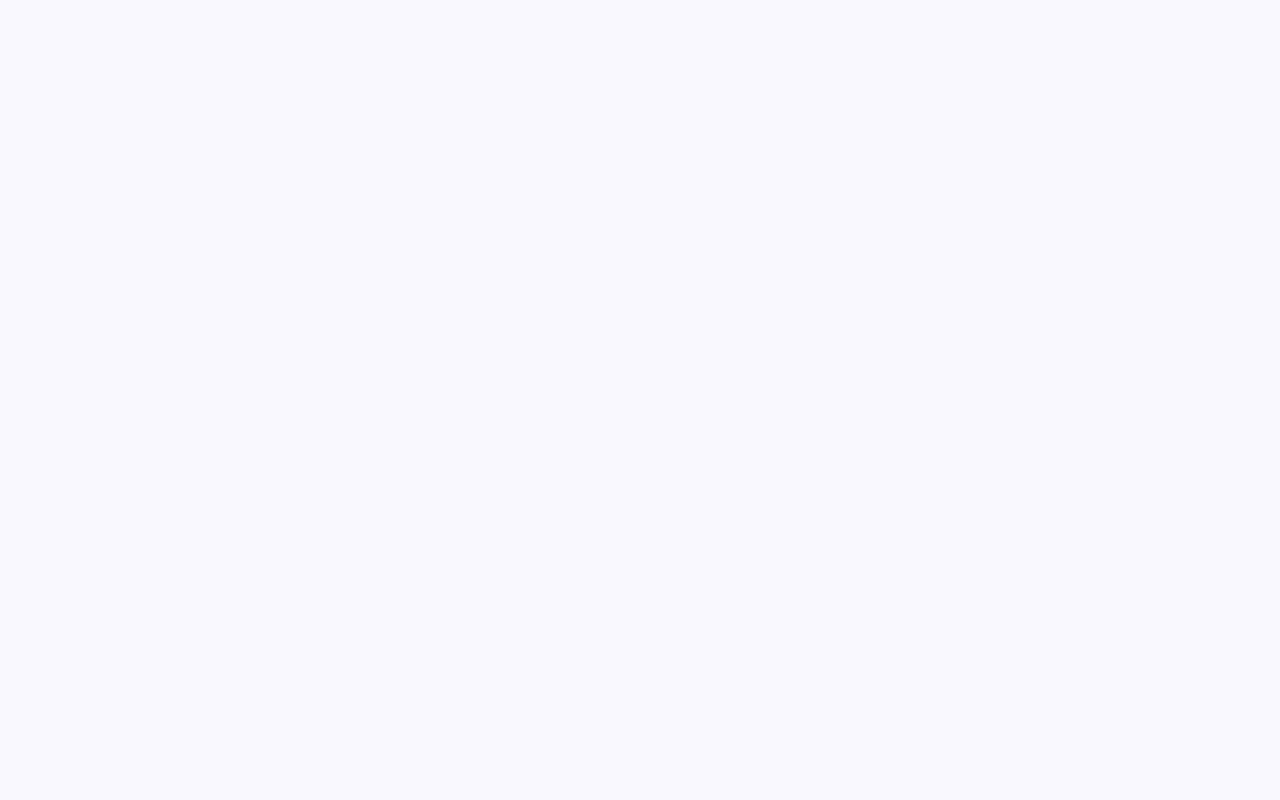
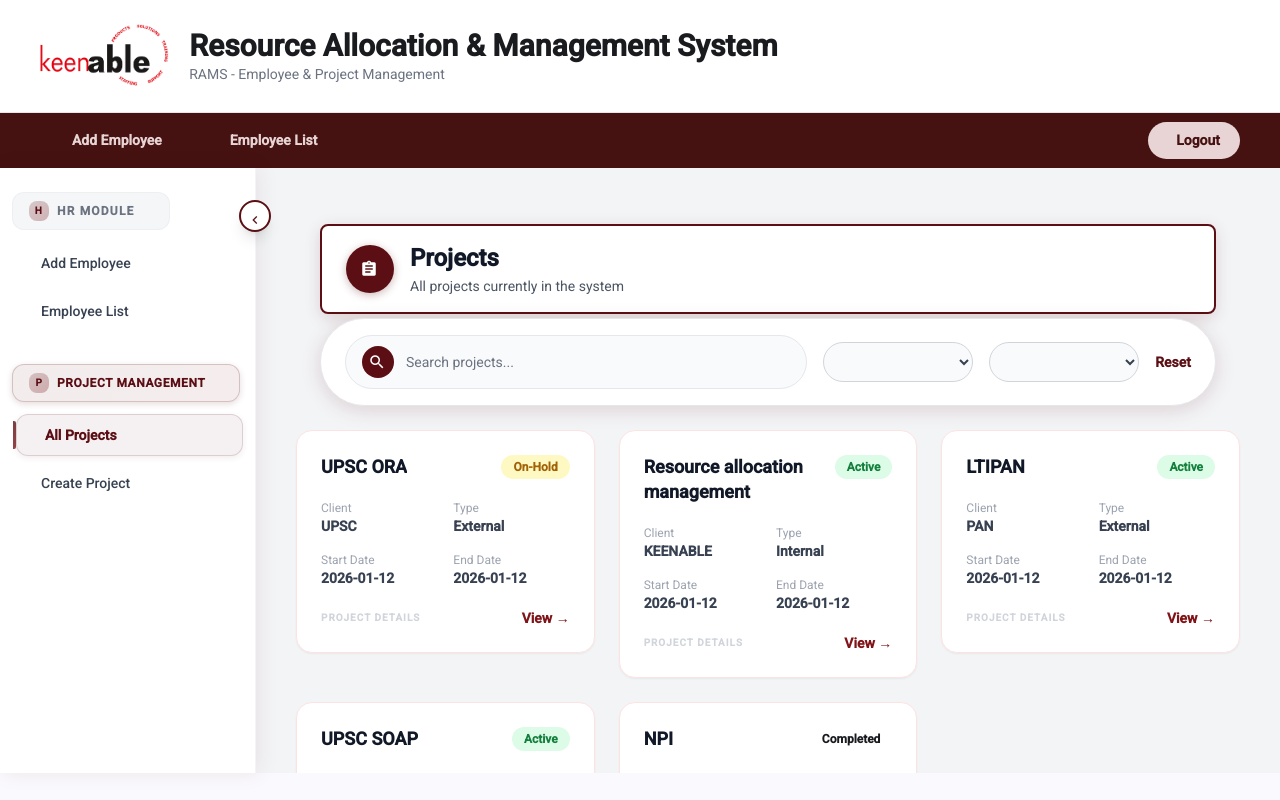
Before and after one commit to rajverma-mono/Human-resource-allocation-management, an Angular app: page /projects/list in a window 1280 px wide. Before the commit this address led to /. Built offline with nearby package versions, Linux system fonts and the light colour scheme; data requests are answered from the project's data file; sample sign-in values are in the browser's storage.

Commit message:
added page for project list

```diff
--- a/src/app/app.routes.ts
+++ b/src/app/app.routes.ts
@@ -7,6 +7,7 @@ import { EmployeeListComponent } from './features/hr/pages/employee-list/employe
 import { EmployeeDetailsComponent } from './features/hr/pages/employee-details/employee-details.component';
 
 import { AddProjectComponent } from './features/projects/project-initiation.form/add-project.component';
+import { ProjectListComponent } from './features/projects/project-list/project-list.component';
 
 import { RoleGuard } from './services/role.guard';
 
@@ -39,13 +40,19 @@ export const routes: Routes = [
         data: { roles: ['hr','admin'] }
       },
 
+      /* ================= PROJECT MODULE ================= */
+      {
+        path: 'projects/list',
+        component: ProjectListComponent,
+        canActivate: [RoleGuard],
+        data: { roles: ['pm', 'admin'] }
+      },
       {
         path: 'projects/add',
         component: AddProjectComponent,
         canActivate: [RoleGuard],
-        data: { roles: ['hr', 'admin'] }
+        data: { roles: ['pm', 'admin'] }
       }
-
     ]
   }
 ];
--- /dev/null
+++ b/src/app/atoms/atom-project-card/atom-project-card.component.html
@@ -0,0 +1,63 @@
+<div class="cursor-pointer bg-white border border-red-100 rounded-2xl p-6 shadow-sm
+         hover:shadow-md transition-all" (click)="cardClick.emit(data)">
+
+    <!-- HEADER -->
+    <div class="flex justify-between items-start mb-4">
+        <div>
+            <h3 class="text-lg font-bold text-gray-900 leading-snug
+         line-clamp-2 break-words" [title]="data.projectName">
+                {{ data.projectName }}
+            </h3>
+
+            <p class="text-xs text-gray-500 mt-1">
+                {{ data.projectCode }}
+            </p>
+        </div>
+
+        <span class="px-3 py-1 text-xs font-bold rounded-full" [ngClass]="getStatusClass()">
+            {{ data.projectStatus }}
+        </span>
+    </div>
+
+    <!-- BODY -->
+    <div class="grid grid-cols-2 gap-4 text-sm">
+        <div>
+            <p class="text-gray-400 text-xs">Client</p>
+            <p class="font-semibold text-gray-700">
+                {{ data.clientName || '-' }}
+            </p>
+        </div>
+
+        <div>
+            <p class="text-gray-400 text-xs">Type</p>
+            <p class="font-semibold text-gray-700">
+                {{ data.projectType }}
+            </p>
+        </div>
+
+        <div>
+            <p class="text-gray-400 text-xs">Start Date</p>
+            <p class="font-semibold text-gray-700">
+                {{ data.projectStartDate }}
+            </p>
+        </div>
+
+        <div>
+            <p class="text-gray-400 text-xs">End Date</p>
+            <p class="font-semibold text-gray-700">
+                {{ data.projectEndDate }}
+            </p>
+        </div>
+    </div>
+
+    <!-- FOOTER -->
+    <div class="mt-5 flex justify-between items-center">
+        <span class="text-[10px] font-bold text-gray-300 uppercase tracking-widest">
+            Project Details
+        </span>
+
+        <span class="text-[#801519] font-bold text-sm">
+            View →
+        </span>
+    </div>
+</div>
--- /dev/null
+++ b/src/app/atoms/atom-project-card/atom-project-card.component.ts
@@ -0,0 +1,21 @@
+import { Component, EventEmitter, Input, Output } from '@angular/core';
+import { CommonModule } from '@angular/common';
+
+@Component({
+  selector: 'atom-project-card',
+  standalone: true,
+  imports: [CommonModule],
+  templateUrl: './atom-project-card.component.html'
+})
+export class ProjectCardComponent {
+  @Input() data: any;
+  @Output() cardClick = new EventEmitter<any>();
+
+  getStatusClass() {
+    return {
+      'bg-green-100 text-green-700': this.data.projectStatus === 'Active',
+      'bg-yellow-100 text-yellow-700': this.data.projectStatus === 'On-Hold',
+      'bg-red-100 text-red-700': this.data.projectStatus === 'Closed'
+    };
+  }
+}
--- a/src/app/atoms/card/employee-card.component.html
+++ b/src/app/atoms/card/employee-card.component.html
@@ -3,7 +3,9 @@
   <div [class]="config.cardClass || 'bg-white border border-gray-100 rounded-2xl shadow-sm'"
     class="relative flex hover:shadow-2xl hover:border-red-100 transition-all duration-300 group overflow-hidden min-h-[180px]">
 
-    <div class="w-1/3 bg-gray-50/50 flex flex-col items-center justify-center p-4 border-r border-gray-50">
+<div
+  *ngIf="config.header?.showAvatar !== false"
+  class="w-1/3 bg-gray-50/50 flex flex-col items-center justify-center p-4 border-r border-gray-50">
 
       <div class="relative">
         <div
@@ -68,9 +70,7 @@
       </div>
 
       <div class="mt-4 flex items-center justify-between pointer-events-none">
-        <span class="text-[10px] font-bold text-gray-300 uppercase tracking-widest">
-          Employee Profile
-        </span>
+
 
         <div
           class="h-6 w-6 rounded-full bg-gray-50 flex items-center justify-center group-hover:bg-[#801519] group-hover:text-white transition-all">
--- /dev/null
+++ b/src/app/features/projects/project-list/project-list.component.html
@@ -0,0 +1,38 @@
+<app-page-header
+  [title]="config.title"
+  [subtitle]="config.subtitle"
+  [icon]="config.icon">
+</app-page-header>
+
+<!-- Loader -->
+<div *ngIf="loading" class="text-center py-10 text-gray-500">
+  Loading projects...
+</div>
+
+<div *ngIf="!loading && projects.length === 0"
+     class="text-center py-10 text-gray-500">
+  No projects found.
+</div>
+
+<div style="margin-top: 16px;"></div>
+
+<!-- SAME SEARCH ATOM -->
+<atom-search-filter
+  [config]="config.search"
+  [data]="projects"
+  (filtered)="onFiltered($event)">
+</atom-search-filter>
+
+<!-- SAME CARD ATOM -->
+<div
+  *ngIf="!loading && filteredProjects.length"
+  class="grid grid-cols-1 md:grid-cols-2 xl:grid-cols-3 gap-6 mt-6"
+>
+  <atom-project-card
+    *ngFor="let project of filteredProjects; trackBy: trackByProjectId"
+    [data]="project"
+    (cardClick)="openProject(project)">
+  </atom-project-card>
+
+
+</div>
--- /dev/null
+++ b/src/app/features/projects/project-list/project-list.component.ts
@@ -0,0 +1,84 @@
+import { Component, OnInit, ChangeDetectorRef } from '@angular/core';
+import { CommonModule } from '@angular/common';
+import { HttpClient, HttpClientModule } from '@angular/common/http';
+import { Router, NavigationEnd } from '@angular/router';
+import { filter } from 'rxjs/operators';
+
+import { environment } from '../../../../environment';
+import projectConfig from './project-list.config.json';
+import { ProjectCardComponent } from '../../../atoms/atom-project-card/atom-project-card.component';
+
+import { PageHeaderComponent } from '../../../atoms/page-header/page-header';
+import { SearchFilterAtomComponent } from '../../../atoms/atom-search/atom-search-filter.component';
+
+@Component({
+  selector: 'app-project-list',
+  standalone: true,
+  imports: [
+    CommonModule,
+    HttpClientModule,
+    PageHeaderComponent,
+    SearchFilterAtomComponent,
+    ProjectCardComponent
+  ],
+  templateUrl: './project-list.component.html'
+})
+export class ProjectListComponent implements OnInit {
+
+  config: any = projectConfig;
+
+  projects: any[] = [];
+  filteredProjects: any[] = [];
+  loading = false;
+
+  constructor(
+    private http: HttpClient,
+    private router: Router,
+    private cdr: ChangeDetectorRef
+  ) {}
+
+  ngOnInit(): void {
+    this.loadProjects();
+
+    // 🔁 reload when coming back to list
+    this.router.events
+      .pipe(filter(event => event instanceof NavigationEnd))
+      .subscribe(() => {
+        this.loadProjects();
+      });
+  }
+
+  trackByProjectId(index: number, proj: any) {
+    return proj.id;
+  }
+
+  openProject(project: any) {
+    this.router.navigate(['/projects', project.id]);
+  }
+
+  onFiltered(data: any[]) {
+    this.filteredProjects = data;
+  }
+
+  private loadProjects() {
+    this.loading = true;
+
+    const url = this.config.apiEndpoints.list.replace(
+      '{{API_BASE}}',
+      environment.API_BASE
+    );
+
+    this.http.get<any[]>(url).subscribe({
+      next: (res) => {
+        this.projects = res;
+        this.filteredProjects = [...this.projects];
+        this.loading = false;
+        this.cdr.detectChanges();
+      },
+      error: () => {
+        this.loading = false;
+        this.cdr.detectChanges();
+      }
+    });
+  }
+}
--- /dev/null
+++ b/src/app/features/projects/project-list/project-list.config.json
@@ -0,0 +1,70 @@
+{
+  "title": "Projects",
+  "subtitle": "All projects currently in the system",
+  "icon": "assignment",
+
+  "apiEndpoints": {
+    "list": "{{API_BASE}}/projects"
+  },
+
+  "search": {
+    "placeholder": "Search projects...",
+    "keys": [
+      "projectName",
+      "projectCode",
+      "clientName",
+      "projectType"
+    ],
+    "filters": [
+      {
+        "key": "projectStatus",
+        "label": "Status",
+        "type": "select",
+        "options": [
+          "Active",
+          "On-Hold",
+          "Closed"
+        ]
+      },
+      {
+        "key": "projectType",
+        "label": "Type",
+        "type": "select",
+        "options": [
+          "Internal",
+          "External"
+        ]
+      }
+    ]
+  },
+
+  "card": {
+    "cardClass": "bg-white border border-red-100 rounded-2xl p-6 shadow-sm",
+
+    "header": {
+      "showAvatar": false,
+      "showStatus": true,
+      "statusKey": "projectStatus",
+      "statusClassMap": {
+        "Active": "bg-green-100 text-green-700",
+        "On-Hold": "bg-yellow-100 text-yellow-700",
+        "Closed": "bg-red-100 text-red-700"
+      }
+    },
+
+    "fields": [
+      {
+        "key": "projectCode",
+        "icon": "confirmation_number"
+      },
+      {
+        "key": "clientName",
+        "icon": "business"
+      },
+      {
+        "key": "projectType",
+        "icon": "category"
+      }
+    ]
+  }
+}
```
Also changed, not shown: db.json.
